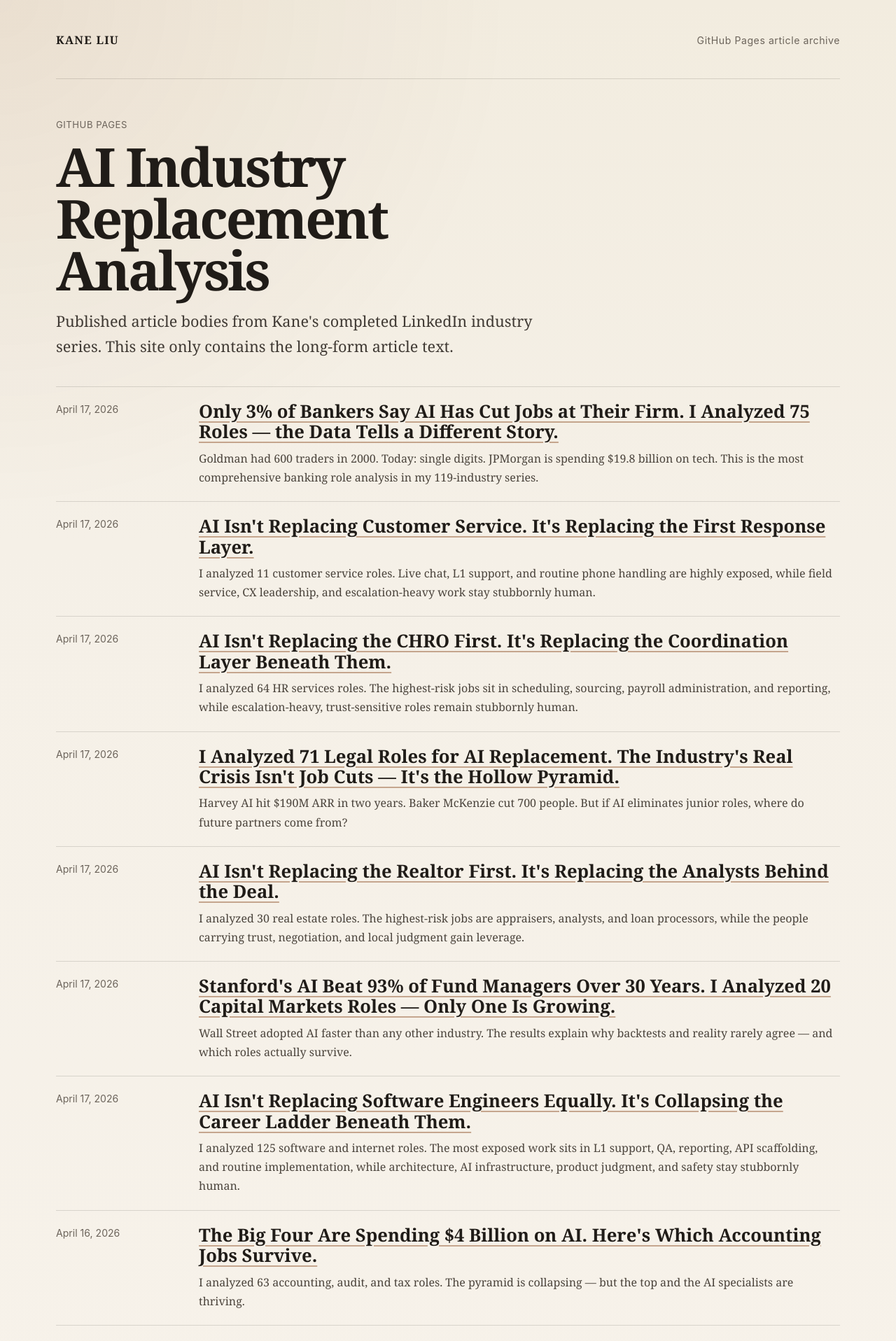
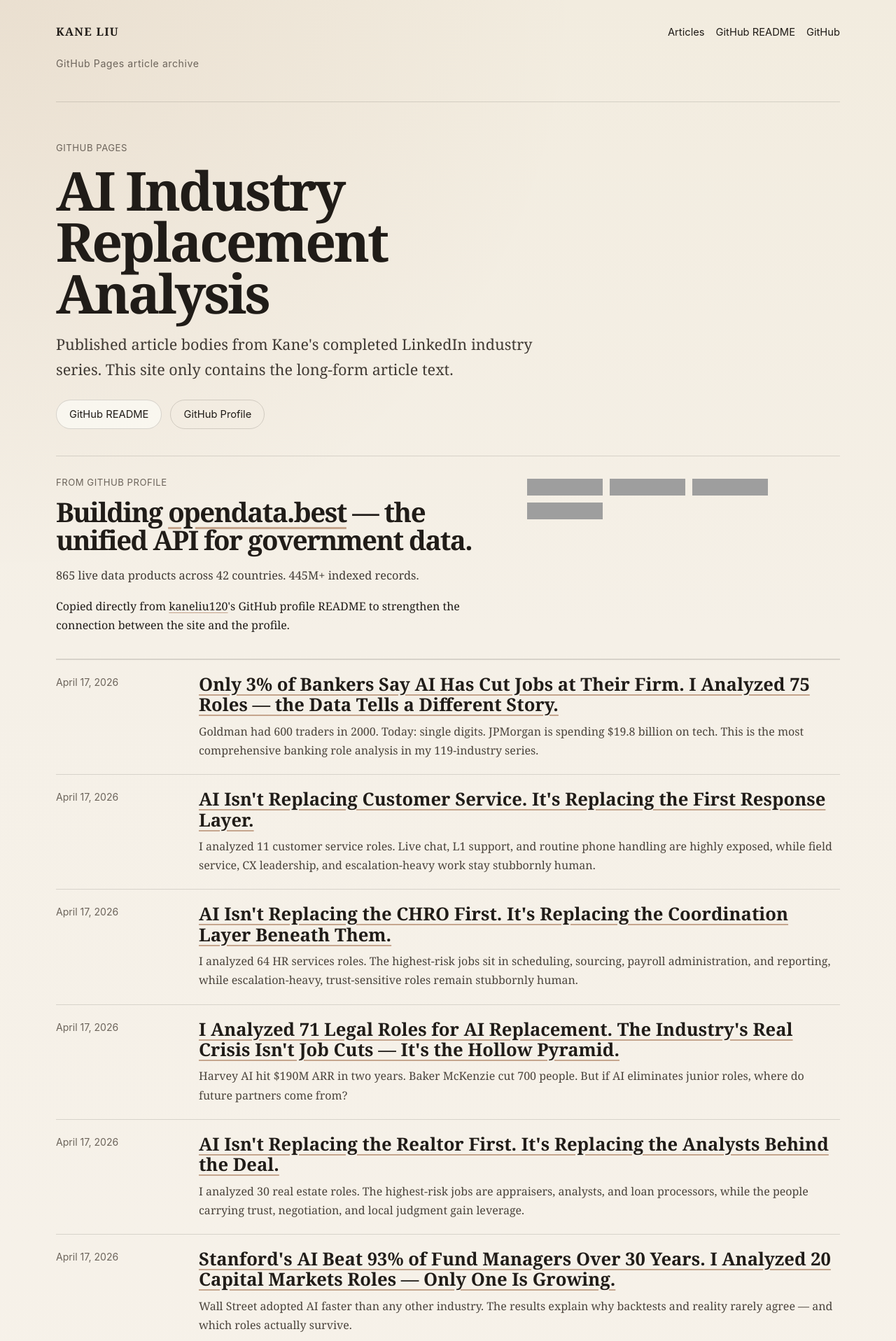
Before and after one commit to kaneliu120/kaneliu120.github.io, a Jekyll site: the page built from index.md, in a window 1280 px wide. Shown: the top 1916 px of the page at 70% size. Built offline with Jekyll 4.4.1, drawn with Linux system fonts in a browser that asks for light colours; grey boxes are pictures that could not be loaded.

Commit message:
add GitHub profile README to pages site

```diff
--- a/_layouts/default.html
+++ b/_layouts/default.html
@@ -10,8 +10,15 @@
   <body>
     <div class="page-shell">
       <header class="site-header">
-        <a class="brand" href="{{ '/' | relative_url }}">Kane Liu</a>
-        <p class="site-note">GitHub Pages article archive</p>
+        <div class="site-identity">
+          <a class="brand" href="{{ '/' | relative_url }}">Kane Liu</a>
+          <p class="site-note">GitHub Pages article archive</p>
+        </div>
+        <nav class="site-nav" aria-label="Primary">
+          <a href="{{ '/' | relative_url }}">Articles</a>
+          <a href="{{ '/profile/' | relative_url }}">GitHub README</a>
+          <a href="https://github.com/kaneliu120">GitHub</a>
+        </nav>
       </header>
       <main>
         {{ content }}
--- a/assets/site.css
+++ b/assets/site.css
@@ -50,6 +50,12 @@ a:hover {
   border-bottom: 1px solid var(--line);
 }
 
+.site-identity {
+  display: flex;
+  flex-direction: column;
+  gap: 6px;
+}
+
 .brand {
   font-size: 1rem;
   font-weight: 700;
@@ -69,6 +75,18 @@ a:hover {
 .site-note,
 .article-meta {
   font-size: 0.88rem;
+}
+
+.site-nav {
+  display: flex;
+  flex-wrap: wrap;
+  gap: 16px;
+  font-family: ui-sans-serif, -apple-system, BlinkMacSystemFont, "Segoe UI", sans-serif;
+  font-size: 0.92rem;
+}
+
+.site-nav a {
+  text-decoration: none;
 }
 
 .hero {
@@ -96,6 +114,71 @@ a:hover {
   margin: 18px 0 0;
   font-size: clamp(1.05rem, 2.1vw, 1.35rem);
   color: #403a34;
+}
+
+.lede.small {
+  font-size: 1.02rem;
+}
+
+.action-row {
+  display: flex;
+  flex-wrap: wrap;
+  gap: 12px;
+  margin-top: 24px;
+}
+
+.button-link {
+  display: inline-flex;
+  align-items: center;
+  min-height: 42px;
+  padding: 0 18px;
+  border-radius: 999px;
+  border: 1px solid rgba(32, 28, 24, 0.16);
+  background: rgba(251, 248, 242, 0.86);
+  text-decoration: none;
+  font-family: ui-sans-serif, -apple-system, BlinkMacSystemFont, "Segoe UI", sans-serif;
+  font-size: 0.92rem;
+}
+
+.button-link.secondary {
+  background: transparent;
+}
+
+.profile-intro {
+  display: grid;
+  grid-template-columns: minmax(0, 1.3fr) minmax(280px, 0.9fr);
+  gap: 28px;
+  padding: 26px 0 34px;
+  border-top: 1px solid var(--line);
+  border-bottom: 1px solid var(--line);
+}
+
+.profile-intro h2 {
+  margin: 0;
+  font-size: clamp(1.7rem, 3vw, 2.5rem);
+  line-height: 1.02;
+  letter-spacing: -0.04em;
+}
+
+.profile-copy p:last-child {
+  margin-bottom: 0;
+}
+
+.profile-badges {
+  display: flex;
+  flex-wrap: wrap;
+  align-content: flex-start;
+  gap: 10px;
+  padding-top: 6px;
+}
+
+.profile-badges a {
+  text-decoration: none;
+}
+
+.profile-badges img {
+  display: block;
+  height: 24px;
 }
 
 .post-list {
@@ -196,6 +279,23 @@ a:hover {
   border-radius: 4px;
 }
 
+.article-body img {
+  max-width: 100%;
+}
+
+.article-body pre {
+  overflow-x: auto;
+  padding: 14px 16px;
+  background: rgba(32, 28, 24, 0.05);
+  border: 1px solid var(--line);
+  border-radius: 10px;
+}
+
+.article-body pre code {
+  background: transparent;
+  padding: 0;
+}
+
 @media (max-width: 720px) {
   .page-shell {
     width: min(100% - 24px, 1120px);
@@ -208,8 +308,17 @@ a:hover {
     gap: 8px;
   }
 
+  .site-nav {
+    gap: 12px;
+  }
+
   .hero {
     padding-top: 34px;
+  }
+
+  .profile-intro {
+    grid-template-columns: 1fr;
+    gap: 18px;
   }
 
   .post-row {
--- a/index.md
+++ b/index.md
@@ -7,6 +7,25 @@ title: AI Industry Replacement Analysis
   <p class="eyebrow">GitHub Pages</p>
   <h1>AI Industry Replacement Analysis</h1>
   <p class="lede">Published article bodies from Kane's completed LinkedIn industry series. This site only contains the long-form article text.</p>
+  <div class="action-row">
+    <a class="button-link" href="{{ '/profile/' | relative_url }}">GitHub README</a>
+    <a class="button-link secondary" href="https://github.com/kaneliu120">GitHub Profile</a>
+  </div>
+</section>
+
+<section class="profile-intro">
+  <div class="profile-copy">
+    <p class="eyebrow">From GitHub Profile</p>
+    <h2>Building <a href="https://opendata.best">opendata.best</a> — the unified API for government data.</h2>
+    <p class="lede small">865 live data products across 42 countries. 445M+ indexed records.</p>
+    <p>Copied directly from <a href="https://github.com/kaneliu120">kaneliu120</a>'s GitHub profile README to strengthen the connection between the site and the profile.</p>
+  </div>
+  <div class="profile-badges">
+    <a href="https://opendata.best"><img src="https://img.shields.io/badge/opendata.best-865_APIs-blue?style=flat-square" alt="opendata.best 865 APIs"></a>
+    <a href="https://apify.com/lentic_clockss"><img src="https://img.shields.io/badge/Apify_Store-43_Actors-green?style=flat-square" alt="Apify Store 43 Actors"></a>
+    <a href="https://opendata.best/catalog"><img src="https://img.shields.io/badge/Countries-42-orange?style=flat-square" alt="Countries 42"></a>
+    <a href="https://www.linkedin.com/in/boliu2024/"><img src="https://img.shields.io/badge/LinkedIn-Bo_Liu-0A66C2?style=flat-square&logo=linkedin" alt="LinkedIn Bo Liu"></a>
+  </div>
 </section>
 
 <section class="post-list">
```
Also changed, not shown: _layouts/page.html (added, +13 -0 lines), profile.md (added, +131 -0 lines).
